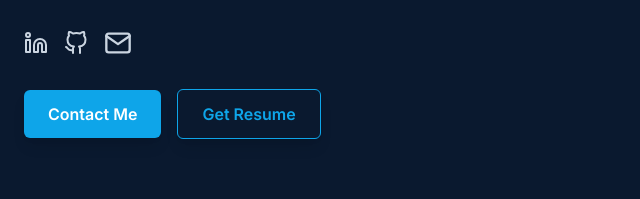
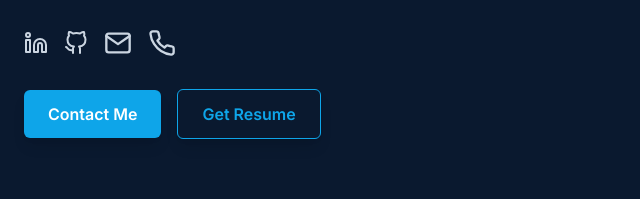
Before and after one commit to arunengine/portfolio, a plain HTML site: page index.html in a window 1280 px wide. Shown: the part 572-771 px from the top of the page, 0-640 px from the left. Drawn offline with nearby package versions, Linux system fonts and the light colour scheme; files whose address does not match are found by name.

Commit message:
updated contact icon

```diff
--- a/index.html
+++ b/index.html
@@ -122,6 +122,9 @@
                     </a>
                     <a href="mailto:iarunarumugam@gmail.com" class="hover:text-sky-400 transition-transform duration-300 hover:-translate-y-1">
                         <svg xmlns="http://www.w3.org/2000/svg" width="28" height="28" viewBox="0 0 24 24" fill="none" stroke="currentColor" stroke-width="2" stroke-linecap="round" stroke-linejoin="round"><path d="M4 4h16c1.1 0 2 .9 2 2v12c0 1.1-.9 2-2 2H4c-1.1 0-2-.9-2-2V6c0-1.1.9-2 2-2z"></path><polyline points="22,6 12,13 2,6"></polyline></svg>
+                    </a>
+                    <a href="tel:+918525928526" aria-label="Phone" class="text-slate-300 hover:text-sky-400 transition-transform duration-300 hover:-translate-y-1">
+                        <svg xmlns="http://www.w3.org/2000/svg" width="28" height="28" viewBox="0 0 24 24" fill="none" stroke="currentColor" stroke-width="2" stroke-linecap="round" stroke-linejoin="round"><path d="M22 16.92v3a2 2 0 0 1-2.18 2 19.79 19.79 0 0 1-8.63-3.07 19.5 19.5 0 0 1-6-6 19.79 19.79 0 0 1-3.07-8.67A2 2 0 0 1 4.11 2h3a2 2 0 0 1 2 1.72 12.84 12.84 0 0 0 .7 2.81 2 2 0 0 1-.45 2.11L8.09 9.91a16 16 0 0 0 6 6l1.27-1.27a2 2 0 0 1 2.11-.45 12.84 12.84 0 0 0 2.81.7A2 2 0 0 1 22 16.92z"></path></svg>
                     </a>
                 </div>
                 <!-- Call-to-action Buttons -->
```
